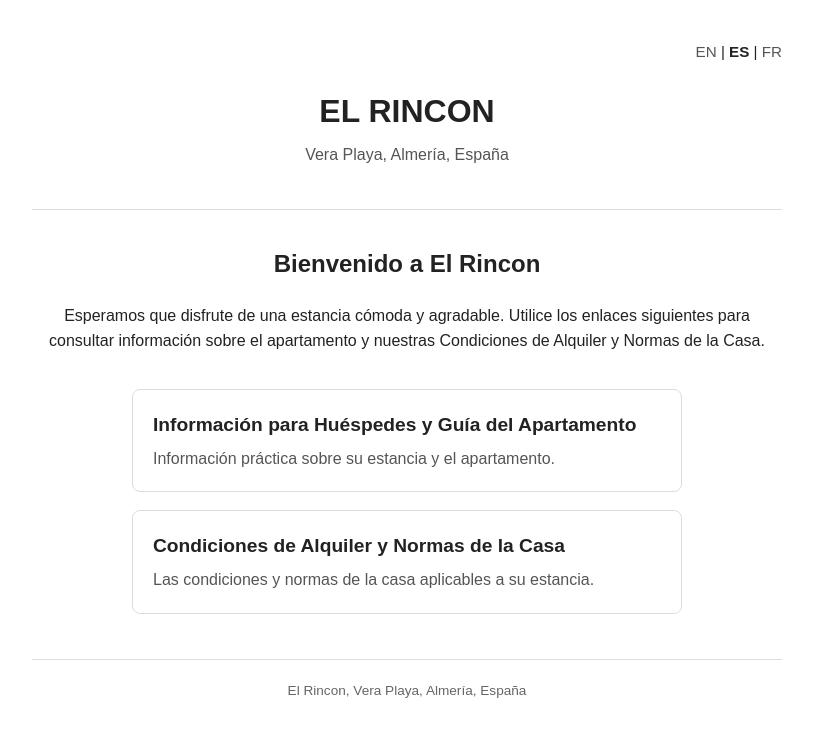
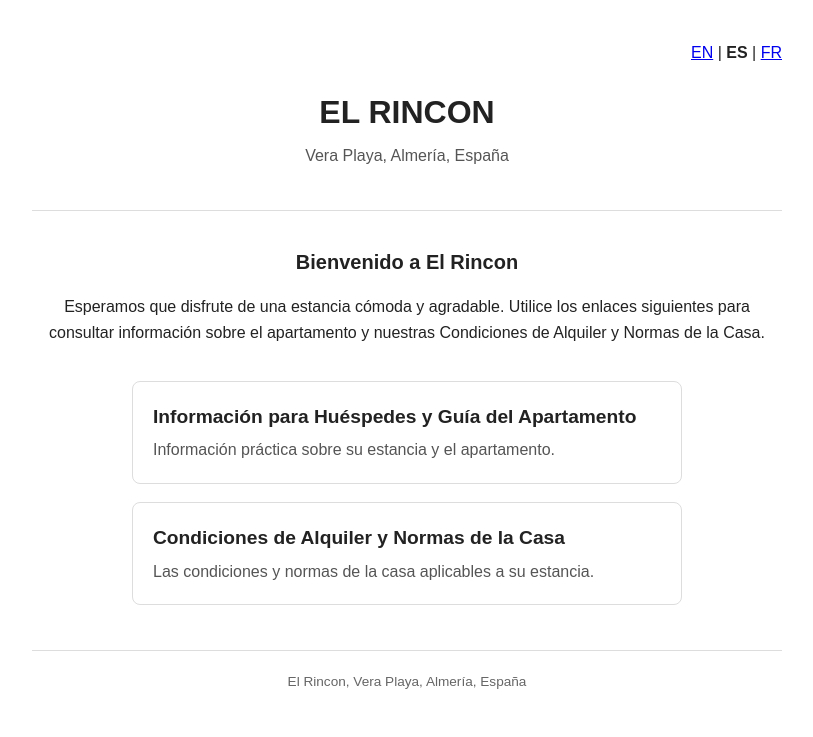
Before and after one commit to PClemaron/el-rincon, a Jekyll site: the page built from es/index.html, in a window 1280 px wide. Shown: the top 737 px of the page, without its empty margins (233-1046 px from the left). Built offline with Jekyll 4.4.1, drawn with Linux system fonts in a browser that asks for light colours.

Commit message:
Convert Spanish homepage to Jekyll

```diff
--- a/es/index.html
+++ b/es/index.html
@@ -1,114 +1,13 @@
-<!DOCTYPE html>
-<html lang="es">
-<head>
-  <meta charset="UTF-8">
-  <meta name="viewport" content="width=device-width, initial-scale=1.0">
-
-  <title>Bienvenido a El Rincon | Vera Playa</title>
-
-  <style>
-    body {
-      font-family: Arial, sans-serif;
-      line-height: 1.6;
-      max-width: 750px;
-      margin: 0 auto;
-      padding: 40px 20px 60px;
-      color: #222;
-    }
-
-    header {
-      text-align: center;
-      border-bottom: 1px solid #ddd;
-      padding-bottom: 25px;
-      margin-bottom: 35px;
-    }
-
-    .language {
-      text-align: right;
-      font-size: 0.95rem;
-      margin-bottom: 20px;
-    }
-
-    .language a {
-      color: #555;
-      text-decoration: none;
-    }
-
-    .language a:hover {
-      text-decoration: underline;
-    }
-
-    h1 {
-      margin-bottom: 5px;
-    }
-
-    .subtitle {
-      color: #555;
-      margin-top: 0;
-    }
-
-    .welcome {
-      text-align: center;
-      margin-bottom: 35px;
-    }
-
-    .links {
-      max-width: 550px;
-      margin: 0 auto;
-    }
-
-    .link-box {
-      display: block;
-      border: 1px solid #ddd;
-      border-radius: 8px;
-      padding: 20px;
-      margin: 18px 0;
-      text-decoration: none;
-      color: #222;
-    }
-
-    .link-box:hover {
-      background: #f6f6f6;
-    }
-
-    .link-title {
-      display: block;
-      font-size: 1.2rem;
-      font-weight: bold;
-      margin-bottom: 5px;
-    }
-
-    .link-description {
-      color: #555;
-    }
-
-    footer {
-      text-align: center;
-      border-top: 1px solid #ddd;
-      margin-top: 45px;
-      padding-top: 20px;
-      font-size: 0.85rem;
-      color: #666;
-    }
-  </style>
-</head>
-
-<body>
-
-  <div class="language">
-    <a href="../en/">EN</a> |
-    <strong>ES</strong> |
-    <a href="../fr/">FR</a>
-  </div>
-
-  <header>
-    <h1>EL RINCON</h1>
-    <p class="subtitle">Vera Playa, Almería, España</p>
-  </header>
-
-  <main>
+---
+layout: home
+lang: es
+section: home
+title: "Bienvenido a El Rincon"
+location: "Vera Playa, Almería, España"
+---
 
 <div class="welcome">
+
   <h2>Bienvenido a El Rincon</h2>
 
   <p>
@@ -116,35 +15,29 @@
     Utilice los enlaces siguientes para consultar información sobre
     el apartamento y nuestras Condiciones de Alquiler y Normas de la Casa.
   </p>
+
 </div>
 
 <div class="links">
 
-      <a class="link-box" href="../info/es/">
+  <a class="link-box" href="{{ '/info/es/' | relative_url }}">
     <span class="link-title">
       Información para Huéspedes y Guía del Apartamento
     </span>
+
     <span class="link-description">
       Información práctica sobre su estancia y el apartamento.
     </span>
   </a>
 
-      <a class="link-box" href="../terms/es/">
+  <a class="link-box" href="{{ '/terms/es/' | relative_url }}">
     <span class="link-title">
       Condiciones de Alquiler y Normas de la Casa
     </span>
+
     <span class="link-description">
       Las condiciones y normas de la casa aplicables a su estancia.
     </span>
   </a>
 
 </div>
-
-  </main>
-
-  <footer>
-    El Rincon, Vera Playa, Almería, España
-  </footer>
-
-</body>
-</html>
```
Lines whose indentation alone changed are shown as unchanged.
